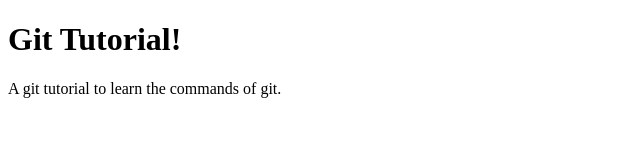
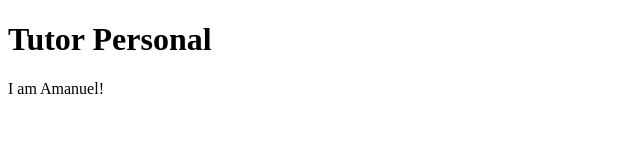
Before and after one commit to amanuelbelete95/mosh-hamedani-tutorial, a plain HTML site: page tutor.html in a window 1280 px wide. Shown: the whole page, without its empty margins (0-640 px from the left). Drawn offline with Linux system fonts and the light colour scheme.

Commit message:
name of a person making the tutor

```diff
--- a/tutor.html
+++ b/tutor.html
@@ -7,7 +7,7 @@
     <title>Document</title>
   </head>
   <body>
-    <h1>Git Tutorial!</h1>
-    <p>A git tutorial to learn the commands of git.</p>
+    <h1>Tutor Personal</h1>
+    <p>I am Amanuel!</p>
   </body>
 </html>
```
